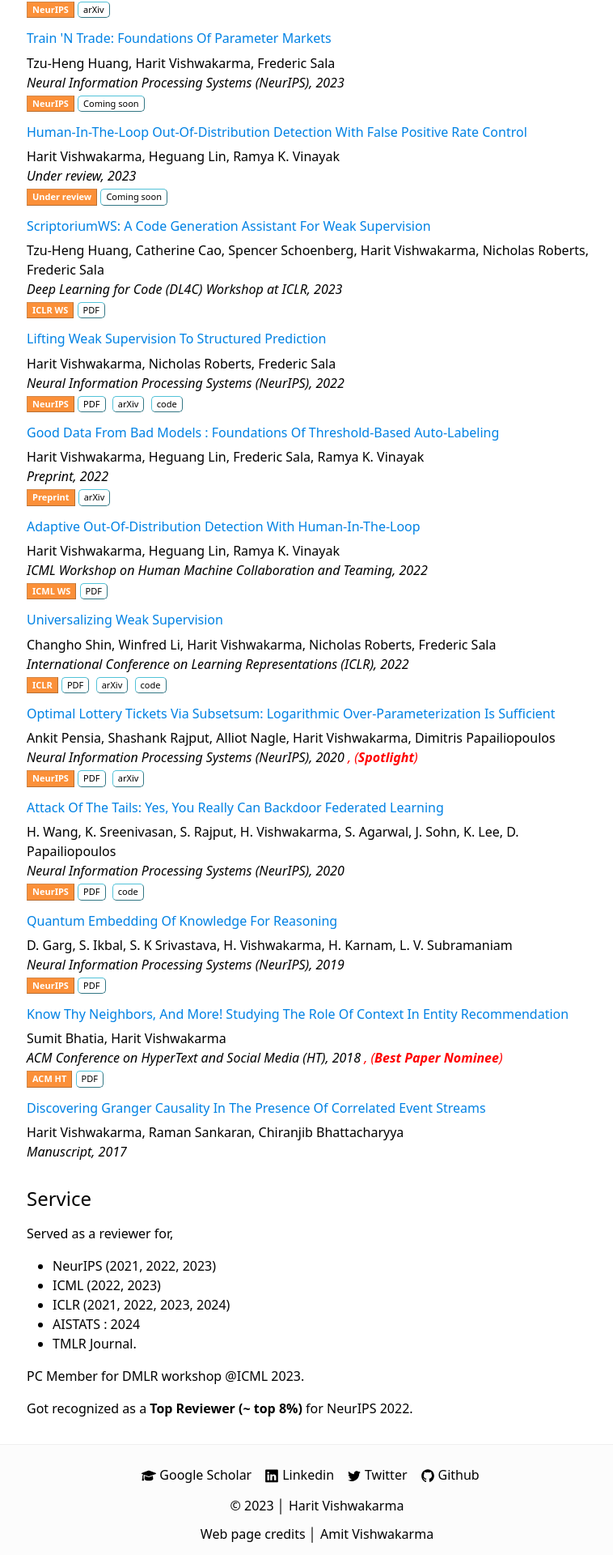
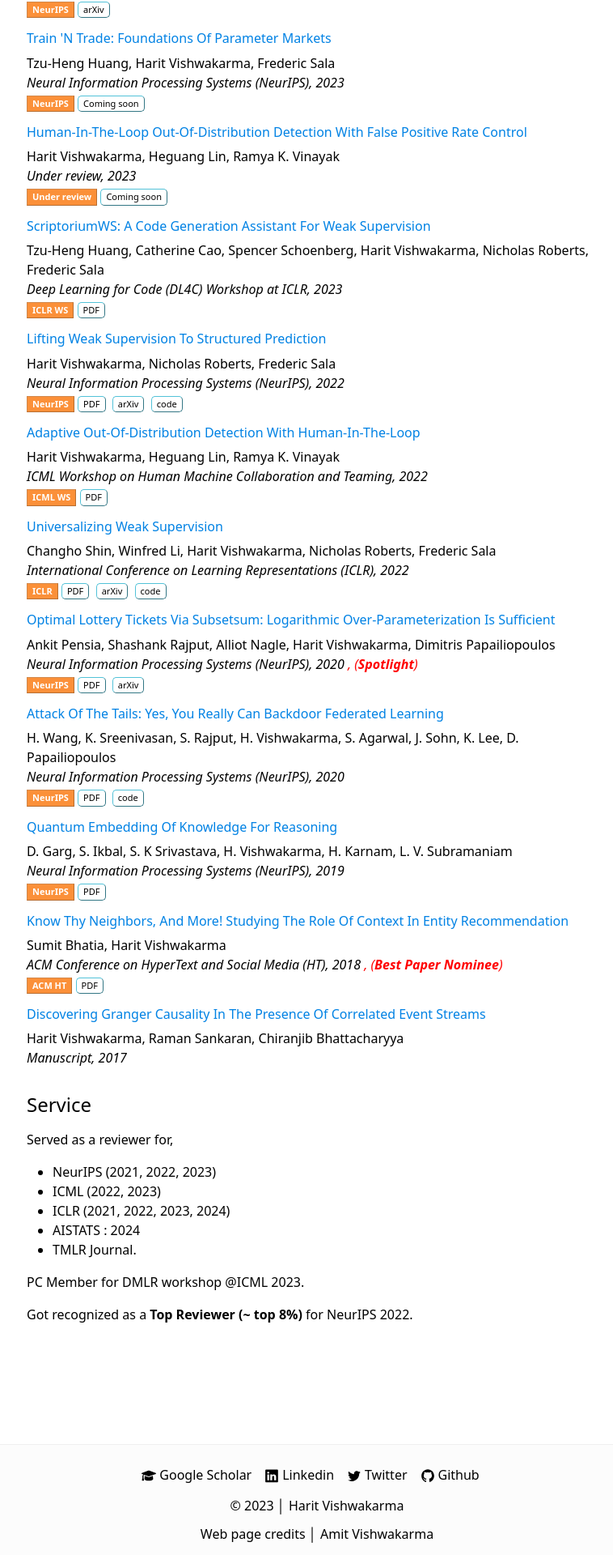
Before and after one commit to harit7/harit7.github.io, a Jekyll site: the page built from index.html, in a window 1280 px wide. Shown: the part 818-2738 px from the top of the page at 81% size, without its empty margins (248-1006 px from the left). Built offline with Jekyll 4.4.1, drawn with Linux system fonts in a browser that asks for light colours.

Commit message:
Update publications.json

```diff
--- a/_data/publications.json
+++ b/_data/publications.json
@@ -82,20 +82,7 @@
         "url": "https://openreview.net/forum?id=Cntmos_Ndf0",
         "venue_short":"NeurIPS"
     },
-    {
-        "title": "Good Data from Bad Models : Foundations of Threshold-based Auto-labeling",
-        "authors": "Harit Vishwakarma, Heguang Lin, Frederic Sala, Ramya K. Vinayak",
-        "venue": "Preprint",
-        "date": "2022-11-22",
-        "links": [
-            {
-                "label": "arXiv",
-                "url": "https://arxiv.org/abs/2211.12620"
-            }
-        ],
-        "url":"https://arxiv.org/abs/2211.12620",
-        "venue_short":"Preprint"
-    },
+
     {
         "title": "Adaptive Out-of-Distribution Detection with Human-in-the-Loop",
         "authors": "Harit Vishwakarma, Heguang Lin, Ramya K. Vinayak",
```
